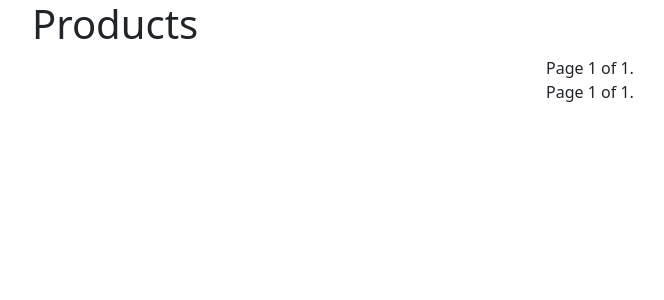
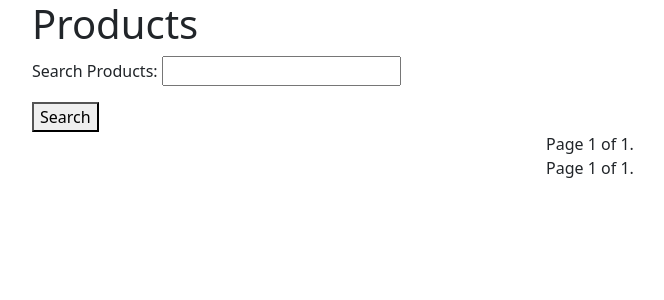
Before and after one commit to jdustinwilliams/django_test_base, a Django app: page /products/ in a window 1280 px wide. Shown: the top 300 px of the page, without its empty margins (50-714 px from the left). Run offline with Django 4.2, Linux system fonts and the light colour scheme; data that the repository does not hold is empty.

Commit message:
Add product search functionality

```diff
--- a/products/views.py
+++ b/products/views.py
@@ -1,12 +1,23 @@
 from django.views.generic import ListView, DetailView
 
 from .models import Product
+from .forms import ProductSearchForm
 
 
 class ProductListView(ListView):
     model = Product
     paginate_by = 10
 
+    extra_context = {"search_form": ProductSearchForm()}
+
+    def get_queryset(self):
+        search_query = self.request.GET.get("search_query")
+
+        if search_query:
+            return Product.objects.filter(name__icontains=search_query)
+        else:
+            return Product.objects.all()
+
 
 class ProductDetailView(DetailView):
     model = Product
--- a/templates/products/product_list.html
+++ b/templates/products/product_list.html
@@ -3,6 +3,14 @@
 {% block heading %}{% block title %}Products{% endblock title %}{% endblock heading %}
 
 {% block content %}
+
+  <div>
+    <form method="get" action="{% url 'products' %}">
+      {{ search_form.as_p }}
+      <button type="submit">Search</button>
+    </form>
+  </div>
+
   {% include '_pagination.html' with page_obj=page_obj %}
 
   {% for product in page_obj %}
```
Also changed, not shown: products/forms.py (added, +7 -0 lines).
